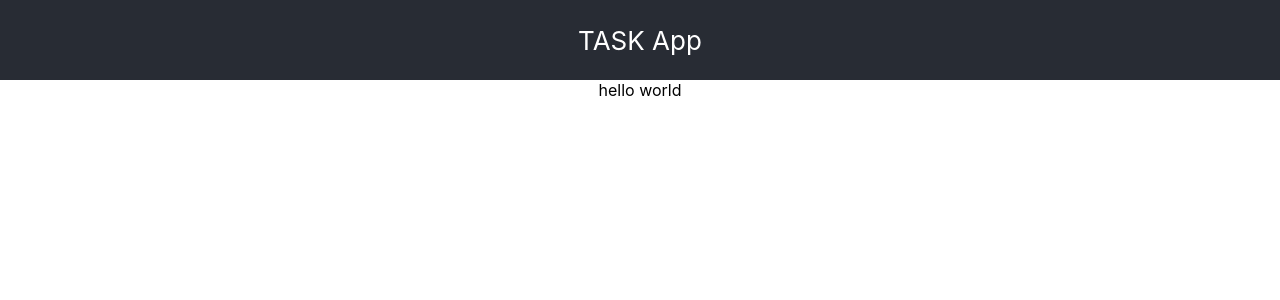
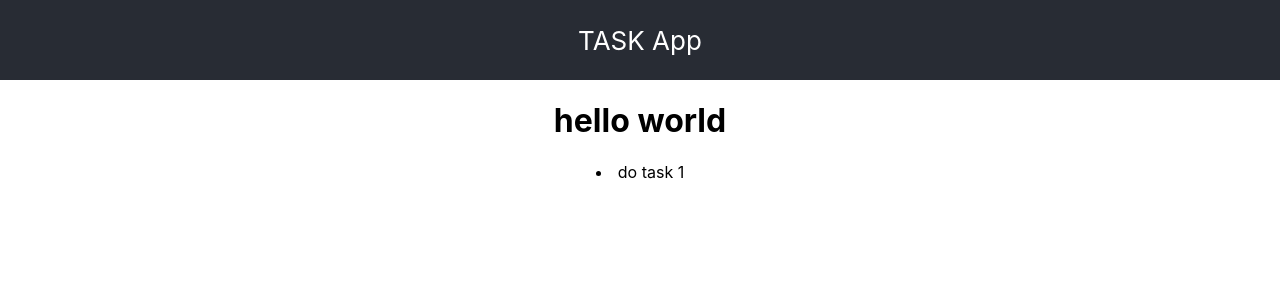
Before and after one commit to bw-072619-wunderlist/wunderlist-FE, a React (Create React App) app: page /task/1 in a window 1280 px wide. Shown: the top 300 px of the page. Built offline with nearby package versions, Linux system fonts and the light colour scheme.

Commit message:
displays subtasks; WIP: custom hook

```diff
--- a/src/components/TaskDisplay/TaskDisplay.js
+++ b/src/components/TaskDisplay/TaskDisplay.js
@@ -1,10 +1,21 @@
-import React from 'react';
+import React, { useState } from 'react';
 
 export default () => {
+    const dummyData = [
+        {
+            title: "do task 1",
+            completed: false,
+            created_at: 0,
+            updated_at: 1,
+            scheduled_at: 10
+        }
+    ];
+    const [subTasks, setSubTasks] = useState(dummyData);
 
   return(
     <div>
-      hello world
+      <h1>hello world</h1>
+      {subTasks.map(task => (<li>{task.title}</li>))}
     </div>
   )
 }
```
Also changed, not shown: src/hooks/subtaskUpdate.js (added).
